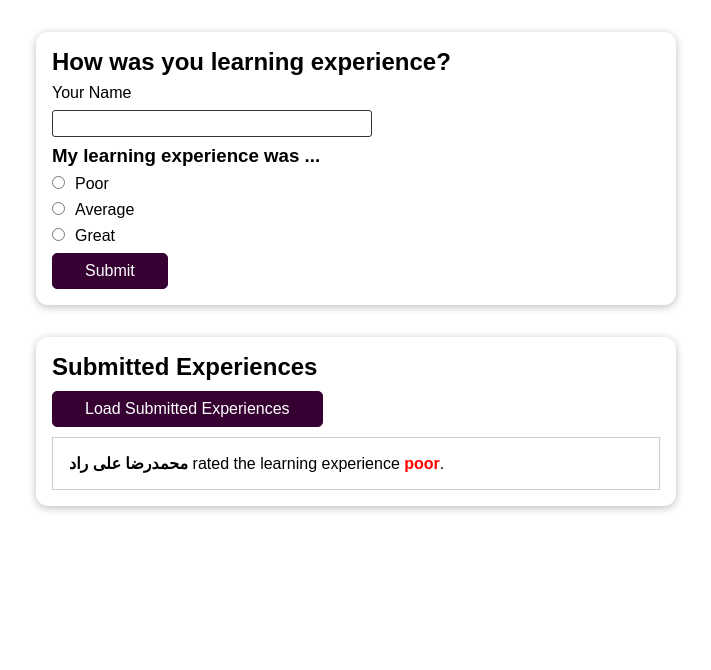
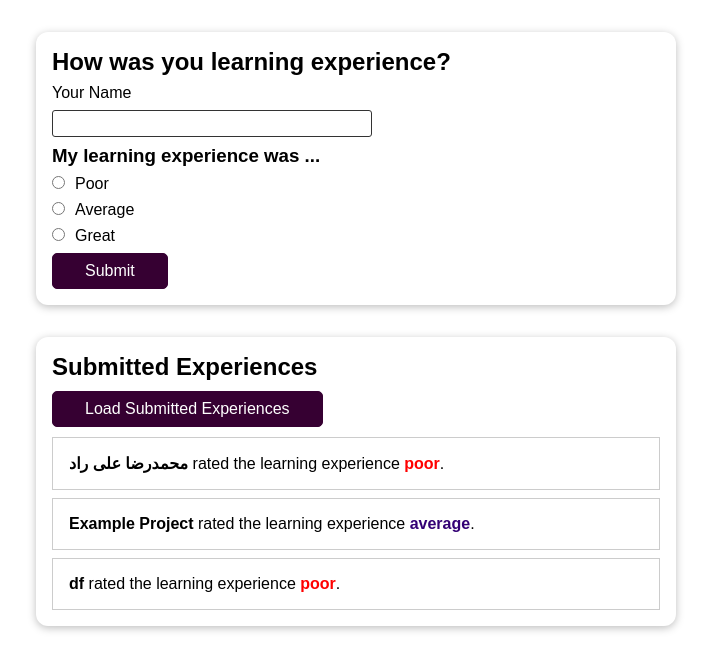
Before and after one commit to MRAlirad/Vue-Projects, a Vue app: page / in a window 1280 px wide. Shown: the top 670 px of the page, without its empty margins (284-995 px from the left). Built offline with nearby package versions, Linux system fonts and the light colour scheme; data requests are answered from the project's data file.

Commit message:
survay result - error handling

```diff
--- a/db.json
+++ b/db.json
@@ -4,6 +4,16 @@
       "name": "محمدرضا علی راد",
       "rating": "poor",
       "id": 1
+    },
+    {
+      "name": "Example Project",
+      "rating": "average",
+      "id": 2
+    },
+    {
+      "name": "df",
+      "rating": "poor",
+      "id": 3
     }
   ]
 }
--- a/src/projects/survay-results/UserExperiences.vue
+++ b/src/projects/survay-results/UserExperiences.vue
@@ -6,7 +6,8 @@
 			@on-click="loadExperiences"
 		/>
 		<p v-show="isLoading">Loading...</p>
-		<p v-show="!isLoading && results.length === 0"> No stored experience found! start adding some survay result</p>
+		<p v-show="!isLoading && error"> {{ error }}</p>
+		<p v-show="!isLoading && results.length === 0 && !error">No stored experience found! start adding some survay result</p>
 		<div
 			class="survay-result-conainer"
 			v-show="!isLoading && results.length > 0"
@@ -35,18 +36,23 @@
 			return {
 				results: [],
 				isLoading: false,
+				error : null,
 			};
 		},
 		methods: {
 			async loadExperiences() {
 				this.isLoading = true;
+				this.error = null;
 				let response = await fetch('http://localhost:5000/survay');
 				if (response.ok && response.status === 200) {
 					let data = await response.json();
 					const results = [];
 					for (const { id, name, rating } of data) results.push({ id, name, rating });
 					this.results = results;
-				} else alert('server error! please try again');
+				} else {
+					this.results = [];
+					this.error = 'faild to fetch data! please try again';
+				}
 				this.isLoading = false;
 			},
 		},
```
